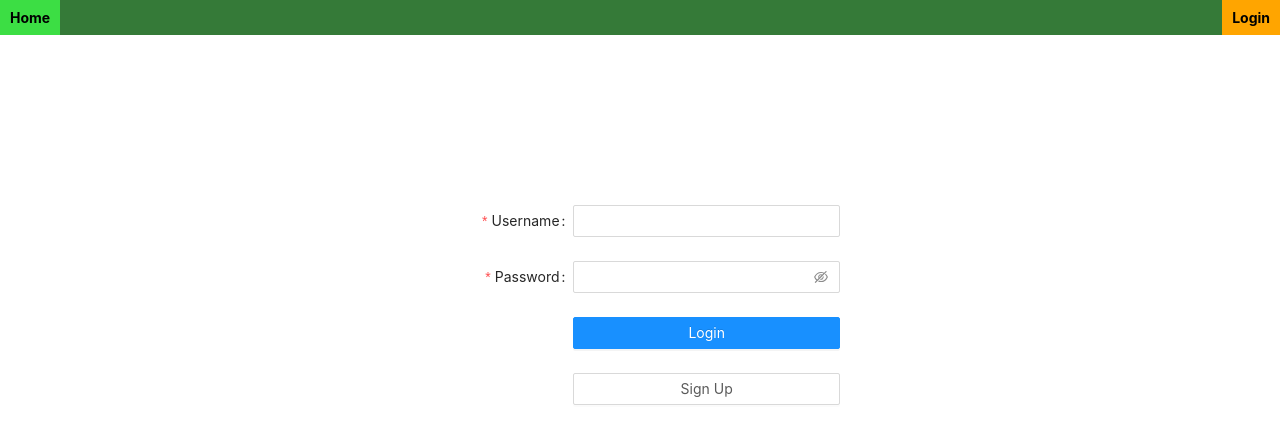
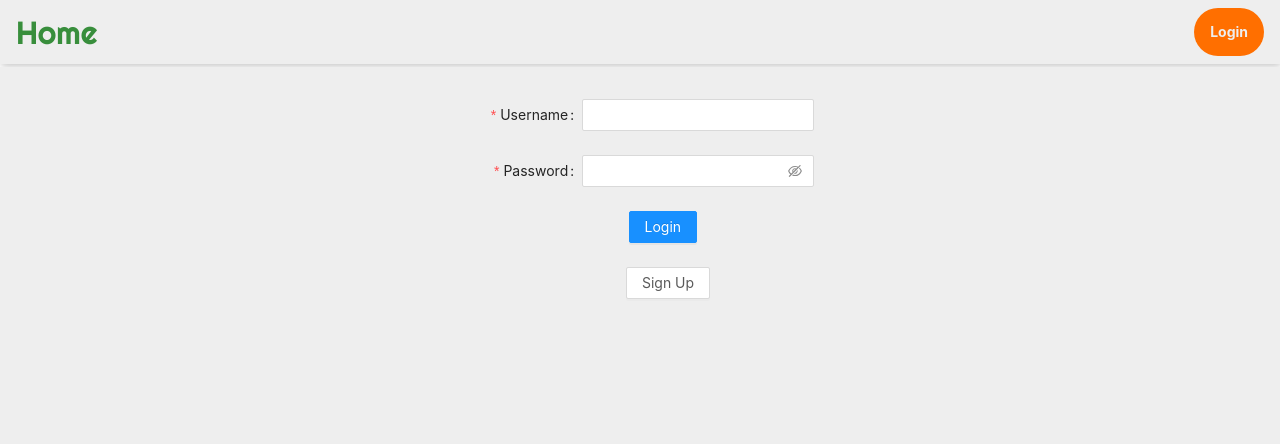
Before and after one commit to cuonggm/notes, a React (Create React App) app: page /login in a window 1280 px wide. Shown: the top 444 px of the page. Built offline with nearby package versions, Linux system fonts and the light colour scheme.

Commit message:
Change Header Style

```diff
--- a/public/index.html
+++ b/public/index.html
@@ -24,6 +24,12 @@
       work correctly both with client-side routing and a non-root public URL.
       Learn how to configure a non-root public URL by running `npm run build`.
     -->
+    <link rel="preconnect" href="https://fonts.googleapis.com" />
+    <link rel="preconnect" href="https://fonts.gstatic.com" crossorigin />
+    <link
+      href="https://fonts.googleapis.com/css2?family=Righteous&display=swap"
+      rel="stylesheet"
+    />
     <title>Notes | Home Page</title>
   </head>
   <body>
--- a/src/App.css
+++ b/src/App.css
@@ -1,38 +1,16 @@
-.App {
-  text-align: center;
+html {
+  --main-color: #388e3c;
+  --light-main-color: #6abf69;
+  --dark-main-color: #00600f;
+
+  --accent-color: #ff6f00;
+  --light-accent-color: #ffa040;
+  --dark-accent-color: #c43e00;
+
+  --light-color: #eeeeee;
+  --dark-color: #757575;
+
+  --shadow-color: #c3c3c3;
+
+  font-size: 16px;
 }
-
-.App-logo {
-  height: 40vmin;
-  pointer-events: none;
-}
-
-@media (prefers-reduced-motion: no-preference) {
-  .App-logo {
-    animation: App-logo-spin infinite 20s linear;
-  }
-}
-
-.App-header {
-  background-color: #282c34;
-  min-height: 100vh;
-  display: flex;
-  flex-direction: column;
-  align-items: center;
-  justify-content: center;
-  font-size: calc(10px + 2vmin);
-  color: white;
-}
-
-.App-link {
-  color: #61dafb;
-}
-
-@keyframes App-logo-spin {
-  from {
-    transform: rotate(0deg);
-  }
-  to {
-    transform: rotate(360deg);
-  }
-}
--- a/src/App.js
+++ b/src/App.js
@@ -7,6 +7,7 @@ import "./App.css";
 import AppHeader from "./pages/AppHeader/AppHeader";
 import Login from "./pages/Login/Login";
 import { authActions, logoutThunk } from "./store/authSlice";
+import styles from "./App.module.css";
 
 // Do not import. Just get from Layout
 const { Content } = Layout;
@@ -40,17 +41,9 @@ function App() {
   return (
     <BrowserRouter>
       <AppHeader />
-      <Layout style={{ height: "100vh" }}>
+      <Layout style={{ height: "100vh" }} className={styles.mainLayout}>
         <Layout>
-          <Content
-            style={{
-              paddingLeft: "12px",
-              paddingTop: "8px",
-              paddingRight: "12px",
-              paddingBottom: "8px",
-              backgroundColor: "white",
-            }}
-          >
+          <Content className={styles.mainLayout}>
             <Switch>
               <Route path="/login">
                 {auth.isLoggedIn === true && <Redirect to="/" />}
--- /dev/null
+++ b/src/App.module.css
@@ -0,0 +1,8 @@
+.mainLayout {
+  background-color: var(--light-color);
+  margin: 0;
+  padding-left: 5rem;
+  padding-right: 5rem;
+  padding-top: 1rem;
+  padding-bottom: 1rem;
+}
--- a/src/pages/AppHeader/AppHeader.js
+++ b/src/pages/AppHeader/AppHeader.js
@@ -18,23 +18,19 @@ const AppHeader = (props) => {
   return (
     <Header className={styles.header}>
       <div className={styles.leftContainer}>
-        <Link to="/" className={styles.headerItem}>
+        <Link to="/" className={styles.logo}>
           Home
         </Link>
       </div>
       <div className={styles.rightContainer}>
         {!auth.isLoggedIn && (
-          <Link to="/login" className={styles.headerItem}>
+          <Link to="/login" className={styles.headerAccentItem}>
             Login
           </Link>
         )}
 
         {auth.isLoggedIn && (
-          <Link
-            to="#"
-            className={styles.headerItem}
-            style={{ backgroundColor: "cyan" }}
-          >
+          <Link to="#" className={styles.headerMainItem}>
             {auth.email}
           </Link>
         )}
@@ -42,8 +38,7 @@ const AppHeader = (props) => {
         {auth.isLoggedIn && (
           <Link
             to="#"
-            className={styles.headerItem}
-            style={{ backgroundColor: "red" }}
+            className={styles.headerAccentItem}
             onClick={onLogoutHandler}
           >
             Logout
--- a/src/pages/AppHeader/AppHeader.module.css
+++ b/src/pages/AppHeader/AppHeader.module.css
@@ -1,40 +1,85 @@
+/* Outter Header */
+
 .header {
-  margin: 0;
-  padding: 0;
+  margin-left: 0;
+  margin-right: 0;
+  margin-top: 0;
+  margin-bottom: 3px;
+  padding-left: 1rem;
+  padding-right: 1rem;
+  padding-top: 0.5rem;
+  padding-bottom: 0.5rem;
   display: flex;
   justify-content: space-between;
-  background-color: #357a38;
-  height: 35px;
-  box-shadow: 2px 2px 2px black;
+  background-color: var(--light-color);
+  height: 4rem;
+  box-shadow: 1px 2px 8px var(--shadow-color);
 }
 
+/* Logo */
+
+.logo,
+.logo:hover,
+.logo:focus {
+  font-family: "Righteous", cursive;
+  font-size: 2rem;
+  color: var(--main-color);
+  text-decoration: none;
+}
+
+/* Left Container */
+
 .leftContainer {
-  background-color: aquamarine;
   display: flex;
   align-items: center;
 }
 
+/* Right Container */
+
 .rightContainer {
-  background-color: blue;
   display: flex;
   align-items: center;
+  gap: 1rem;
 }
 
-.headerItem {
-  color: black;
-  background-color: orange;
+/* Header Main Color Item */
+
+.headerMainItem {
+  color: var(--light-color);
+  background-color: var(--main-color);
   font-weight: bold;
   display: flex;
   justify-content: center;
   align-items: center;
-  /* width: 60px; */
   width: auto;
-  padding: 0 10px;
+  padding: 0 1rem;
   height: 100%;
   text-align: center;
+  border-radius: 2rem;
 }
 
-.headerItem:hover {
-  background-color: #3cde44;
-  color: black;
+.headerMainItem:hover {
+  background-color: var(--light-main-color);
+  color: var(--light-color);
 }
+
+/* Header Accent Color Item */
+
+.headerAccentItem {
+  color: var(--light-color);
+  background-color: var(--accent-color);
+  font-weight: bold;
+  display: flex;
+  justify-content: center;
+  align-items: center;
+  width: auto;
+  padding: 0 1rem;
+  height: 100%;
+  text-align: center;
+  border-radius: 2rem;
+}
+
+.headerAccentItem:hover {
+  background-color: var(--light-accent-color);
+  color: var(--light-color);
+}
--- a/src/pages/Login/Login.js
+++ b/src/pages/Login/Login.js
@@ -28,14 +28,14 @@ const Login = (props) => {
 
   return (
     <Fragment>
-      <Row justify="center" align="middle" style={{ height: "70%" }}>
+      <Row justify="center" align="middle">
         <Col align="center">
           <Form
             name="loginForm"
             labelCol={{ span: 8 }}
             wrapperCol={{ span: 16 }}
             autoComplete="off"
-            style={{ width: "400px" }}
+            // style={{ width: "150px" }}
           >
             <Form.Item
               label="Username"
@@ -62,29 +62,29 @@ const Login = (props) => {
                 offset: 8,
                 span: 16,
               }}
+              style={{
+                display: "flex",
+                flexDirection: "row",
+                justifyContent: "center",
+              }}
             >
-              <Button
-                type="primary"
-                htmlType="submit"
-                style={{ width: "100%" }}
-                onClick={onSignIn}
-              >
+              <Button type="primary" htmlType="submit" onClick={onSignIn}>
                 Login
               </Button>
             </Form.Item>
 
             <Form.Item
+              style={{
+                display: "flex",
+                flexDirection: "row",
+                justifyContent: "center",
+              }}
               wrapperCol={{
                 offset: 8,
                 span: 16,
               }}
             >
-              <Button
-                type="secondary"
-                htmlType="submit"
-                style={{ width: "100%" }}
-                onClick={onSignUp}
-              >
+              <Button type="secondary" htmlType="submit" onClick={onSignUp}>
                 Sign Up
               </Button>
             </Form.Item>
```
